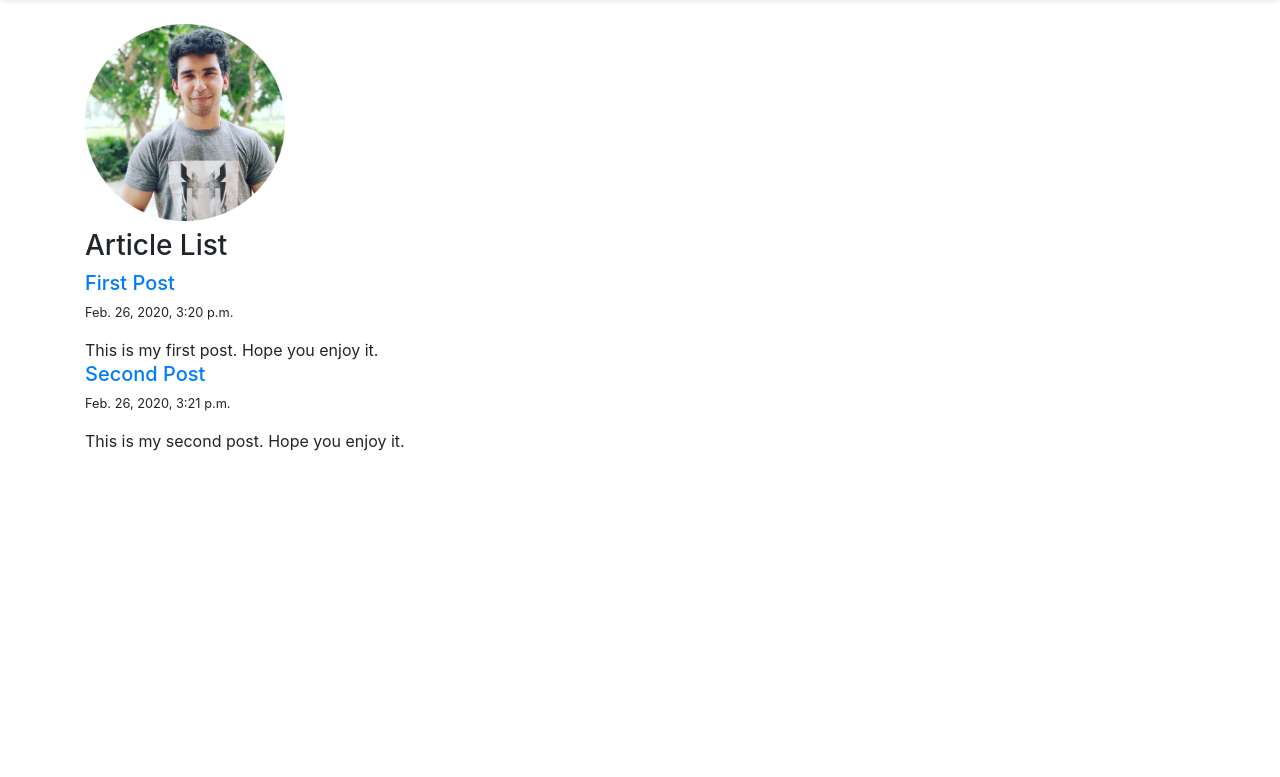
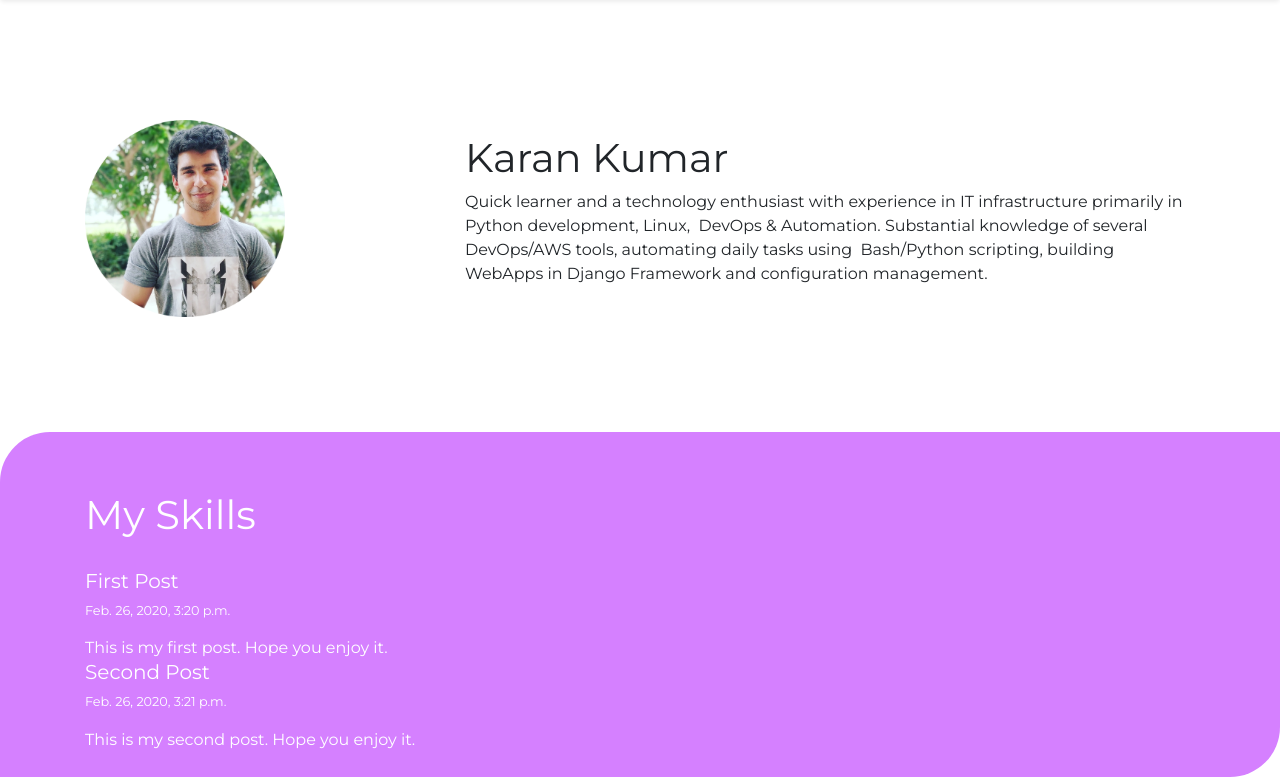
Before and after one commit to karankumarshreds/full_stack_ninja, a Django app: page /articles in a window 1280 px wide. Shown: the part 68-845 px from the top of the page. Before the commit the page ends 519 px from the top, so only its background shows below. Run offline with Django 3.2, Linux system fonts and the light colour scheme; data comes from the database, SQL or seed files in the repository; some libraries are stand-ins or nearby versions.

Commit message:
more css

```diff
--- a/articles/templates/articles/articles_list.html
+++ b/articles/templates/articles/articles_list.html
@@ -1,14 +1,27 @@
 {% extends 'articles/base.html' %}
 
 {% block content %}
+<div class="my-bio container my-3">
+	<!-- align-items-center aligns each cell in the center vertically -->
+	<div class="row align-items-center">
+		<div class="col-md-4 col-sm-6align-self-stretch mt-3">
+			<img src="static/img.jpg" width="200px"></br>
+		</div>
+		<div class="col-md-8 col-sm-6 pt-3">
+			<h1>Karan Kumar</h1>
+			<p>Quick learner and a technology enthusiast with experience in IT infrastructure primarily in Python development, Linux,  DevOps & Automation. Substantial knowledge of several  DevOps/AWS tools,  automating daily tasks using  Bash/Python scripting, building WebApps in Django Framework  and configuration management. </p>
+		</div>
+	</div>
+</div>
 
-<img src="static/img.jpg" width="200px"></br>
-
-<h3 class="mt-2">Article List</h3>
-	{% for post in posts %}
-    	<a href="{% url 'this_post' post_id=post.id %}"><h5>{{ post.title }}</h5></a>
-    	<p class='small'>{{ post.date }}</p>
-    	<p1>{{ post.snippet }}</p1>
-	{% endfor %}
-
+<div class="bg-custom">
+	<div class="container">
+		<h1 class="article-list">My Skills</h1>
+		{% for post in posts %}
+	    	<h5 class="title"><a class="tits" href="{% url 'this_post' post_id=post.id %}">{{ post.title }}</a></h5>
+	    	<p class='small'>{{ post.date }}</p>
+	    	<p1>{{ post.snippet }}</p1>
+		{% endfor %}
+	</div>
+</div>
 {% endblock %}
--- a/articles/templates/articles/base.html
+++ b/articles/templates/articles/base.html
@@ -6,6 +6,7 @@
 	<title>Blog App</title>
 
 	<link rel="stylesheet" href="static/style.css">
+  <link href="https://fonts.googleapis.com/css?family=Montserrat&display=swap" rel="stylesheet">
 	<!-- Compiled and minified CSS -->
     <script src="https://code.jquery.com/jquery-3.4.1.slim.min.js" integrity="sha384-J6qa4849blE2+poT4WnyKhv5vZF5SrPo0iEjwBvKU7imGFAV0wwj1yYfoRSJoZ+n" crossorigin="anonymous"></script>
 	<script src="https://cdn.jsdelivr.net/npm/popper.js@1.16.0/dist/umd/popper.min.js" integrity="sha384-Q6E9RHvbIyZFJoft+2mJbHaEWldlvI9IOYy5n3zV9zzTtmI3UksdQRVvoxMfooAo" crossorigin="anonymous"></script>
@@ -44,9 +45,10 @@
 </div>
 
   </br>
-  	<div class="container">
+  	<!-- <div class="container mb-5"> -->
   		{% block content %}
   		{% endblock %}
-  	</div>
+  	<!-- </div> -->
+
 </body>
 </html>
--- a/static/style.css
+++ b/static/style.css
@@ -6,3 +6,43 @@
 #search-button: {
 	color: white;
 }
+
+a.tits {
+    color: white !important;
+}
+
+.bg-custom{
+	background-color: #d580ff;
+	width: 100%;
+	height: 100%;
+	padding: 2%;
+	color: white;
+	margin-top: 4%;
+	border-radius: 50px 0px 50px 0px;
+	font-family: 'Montserrat';
+}
+
+.article-list{
+	font-family: 'Montserrat';
+	/*padding-top:;*/
+	padding-bottom: 2%;
+	padding-top: 3%;
+}
+
+.my-bio{
+	font-family: 'Montserrat';
+	padding-top: 5%;
+	padding-bottom: 5%;
+}
+
+
+/*
+.page-footer{
+	background-color: #d580ff;
+	color: white;
+}
+
+a.footer-link{
+	color:white !important;
+
+}*/
```
Also changed, not shown: static/bg.jpg (added), static/bg2.jpg (added).
